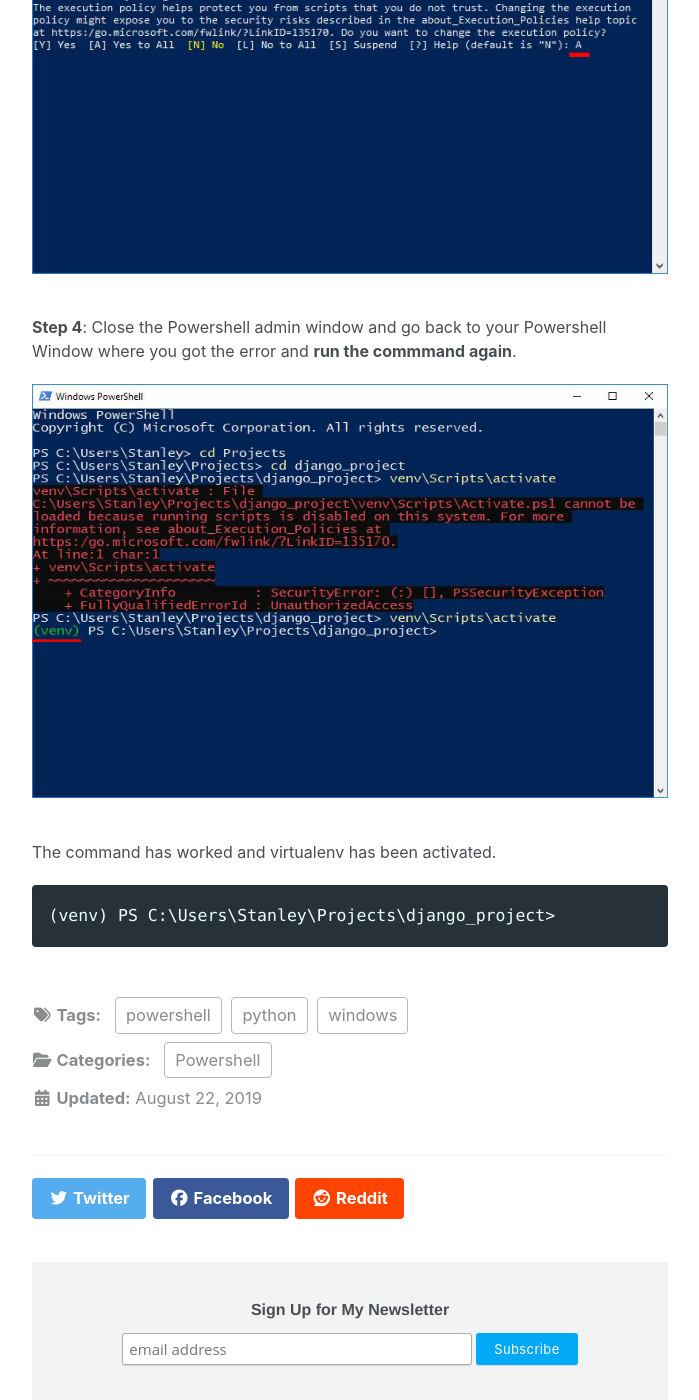
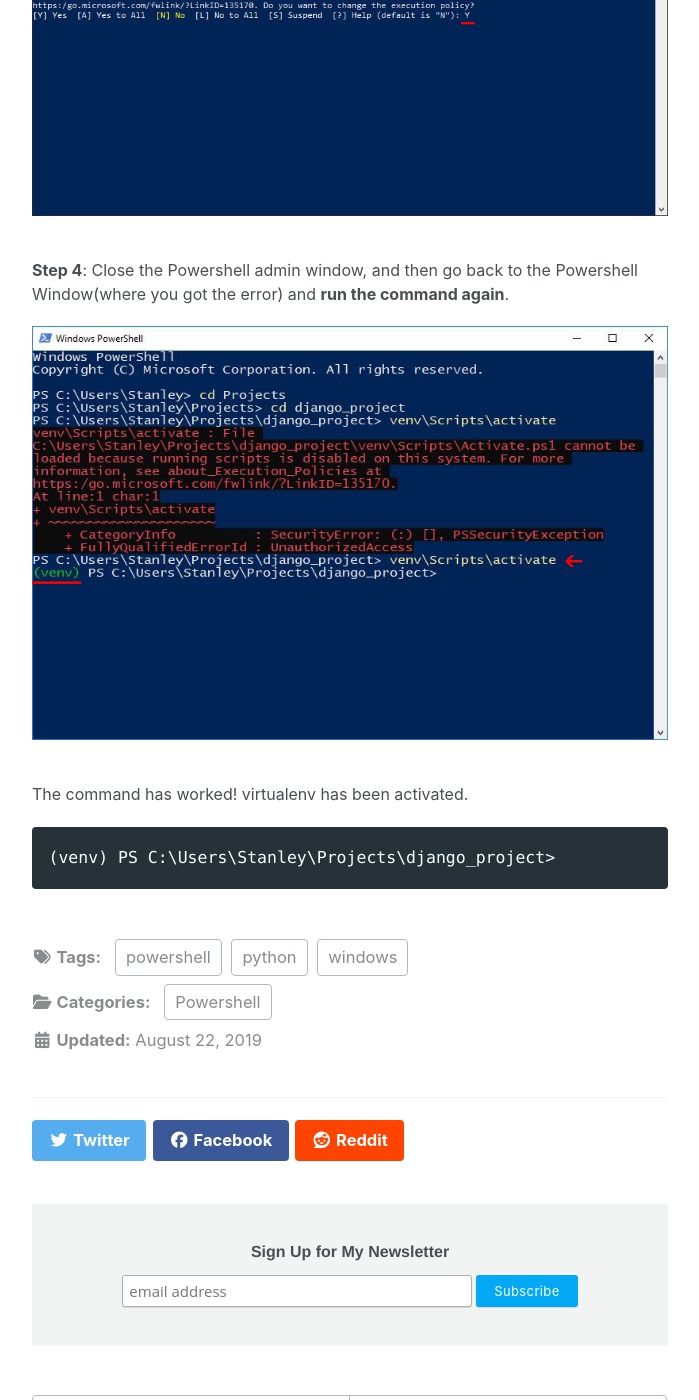
Before and after one commit to stanulilic/stanleyulili.com-old, a Jekyll site: the page built from _posts/2019-08-22-solution-to-running-scripts-is-disabled-on-this-system-error-on-powershell.md, in a window 1280 px wide and 1400 px high, scrolled down 2685 px. Shown: the whole window, without its empty margins (290-989 px from the left). Built offline with Jekyll 4.4.1, drawn with Linux system fonts in a browser that asks for light colours; cached includes are drawn as plain includes; nearby versions of some CDN libraries; comment, search, counter and statistics services are not loaded; some of the changed text lies outside the part shown.

Commit message:
publishing 4th post 'solution to running scripts is disable..'

````diff
--- a/_config.yml
+++ b/_config.yml
@@ -16,7 +16,7 @@
 title: Stanley Ulili
 email: stanleyulili@gmail.com
 description: >- # this means to ignore newlines until "baseurl:"
-  Stanley Ulili is a web developer who loves to make the complex simple to beginners
+  I make web development tutorials that my past self would have wanted
 twitter_username: stanleyulili
 github_username: stanulilic
 minimal_mistakes_skin: default
--- a/_posts/2019-08-22-solution-to-running-scripts-is-disabled-on-this-system-error-on-powershell.md
+++ b/_posts/2019-08-22-solution-to-running-scripts-is-disabled-on-this-system-error-on-powershell.md
@@ -25,17 +25,17 @@
 
 It turns out on my Windows 10 system, the **Execution Policy** is set to **restricted** by default. This means that Powershell cannot execute any script.
 
- ![get execution policy](/assets/images/posts/2019-08-22-running-scripts-is-disabled-on-this-system-powershell/get-execution-policy.jpg)
+ ![get execution policy](/assets/images/posts/2019-08-25-running-scripts-is-disabled-on-this-system-powershell/get-execution-policy.jpg)
 
 Here is how I fixed the error:
 
 **Step 1**: **Open Windows Powershell as Admin**
 
-Open Windows start menu and search for **powershell** and right-click on it and then click **"run as administrator"**.
+Open the ** Start menu** on Windows and search for **powershell** and right-click on it. Click on **"run as administrator"**.
 
- You **don't need to closethe Powershell window** with the error.
+ You **don't need to close the Powershell window** with the error.
 
- ![get execution policy](/assets/images/posts/2019-08-22-running-scripts-is-disabled-on-this-system-powershell/powershell-admin.jpg)
+ ![get execution policy](/assets/images/posts/2019-08-25-running-scripts-is-disabled-on-this-system-powershell/powershell-admin.jpg)
 
 **Step 2**: Type the following command:
 
@@ -45,17 +45,17 @@
 
 This command will allow you to run scripts that are on your local computer(unsigned) and remote scripts(from the internet) which have been signed.
 
-**Step 3**: You will be prompted to run accept the change, type **A**(Yes to Allow)  and press **enter** on your keyboard to allow the change.
+**Step 3**: You will be prompted to run accept the change, type **Y**(Yes) and press **enter** on your keyboard to allow the change.
 
- ![execution policy change](/assets/images/posts/2019-08-22-running-scripts-is-disabled-on-this-system-powershell/execution-policy-change.jpg)
+ ![execution policy change](/assets/images/posts/2019-08-25-running-scripts-is-disabled-on-this-system-powershell/execution-policy-change.jpg)
 
 
-**Step 4**: Close the Powershell admin window and  go back to your Powershell Window where you got the error and **run the commmand again**.
+**Step 4**: Close the Powershell admin window, and then go back to the Powershell Window(where you got the error)  and **run the command again**.
 
- ![virtualenv works](/assets/images/posts/2019-08-22-running-scripts-is-disabled-on-this-system-powershell/virtualenv-works.jpg)
+ ![virtualenv works](/assets/images/posts/2019-08-25-running-scripts-is-disabled-on-this-system-powershell/virtualenv-works.jpg)
 
 
-The command has worked and virtualenv has been activated.
+The command has worked! virtualenv has been activated.
 ```
 (venv) PS C:\Users\Stanley\Projects\django_project>
 ```
````
Also changed, not shown: other parts of _posts/2019-08-22-solution-to-running-scripts-is-disabled-on-this-system-error-on-powershell.md (+5 -5 lines), assets/images/posts/2019-08-22-running-scripts-is-disabled-on-this-system-powershell/execution-policy-change.jpg (deleted), assets/images/posts/2019-08-22-running-scripts-is-disabled-on-this-system-powershell/virtualenv-works.jpg (deleted), assets/images/posts/2019-08-25-running-scripts-is-disabled-on-this-system-powershell/error.jpg (renamed from assets/images/posts/2019-08-22-running-scripts-is-disabled-on-this-system-powershell/error.jpg), assets/images/posts/2019-08-25-running-scripts-is-disabled-on-this-system-powershell/execution-policy-change.jpg (added), assets/images/posts/2019-08-25-running-scripts-is-disabled-on-this-system-powershell/featured-image.jpg (added), assets/images/posts/2019-08-25-running-scripts-is-disabled-on-this-system-powershell/get-execution-policy.jpg (renamed from assets/images/posts/2019-08-22-running-scripts-is-disabled-on-this-system-powershell/get-execution-policy.jpg), assets/images/posts/2019-08-25-running-scripts-is-disabled-on-this-system-powershell/powershell-admin.jpg (renamed from assets/images/posts/2019-08-22-running-scripts-is-disabled-on-this-system-powershell/powershell-admin.jpg), assets/images/posts/2019-08-25-running-scripts-is-disabled-on-this-system-powershell/virtualenv-works.jpg (added).
